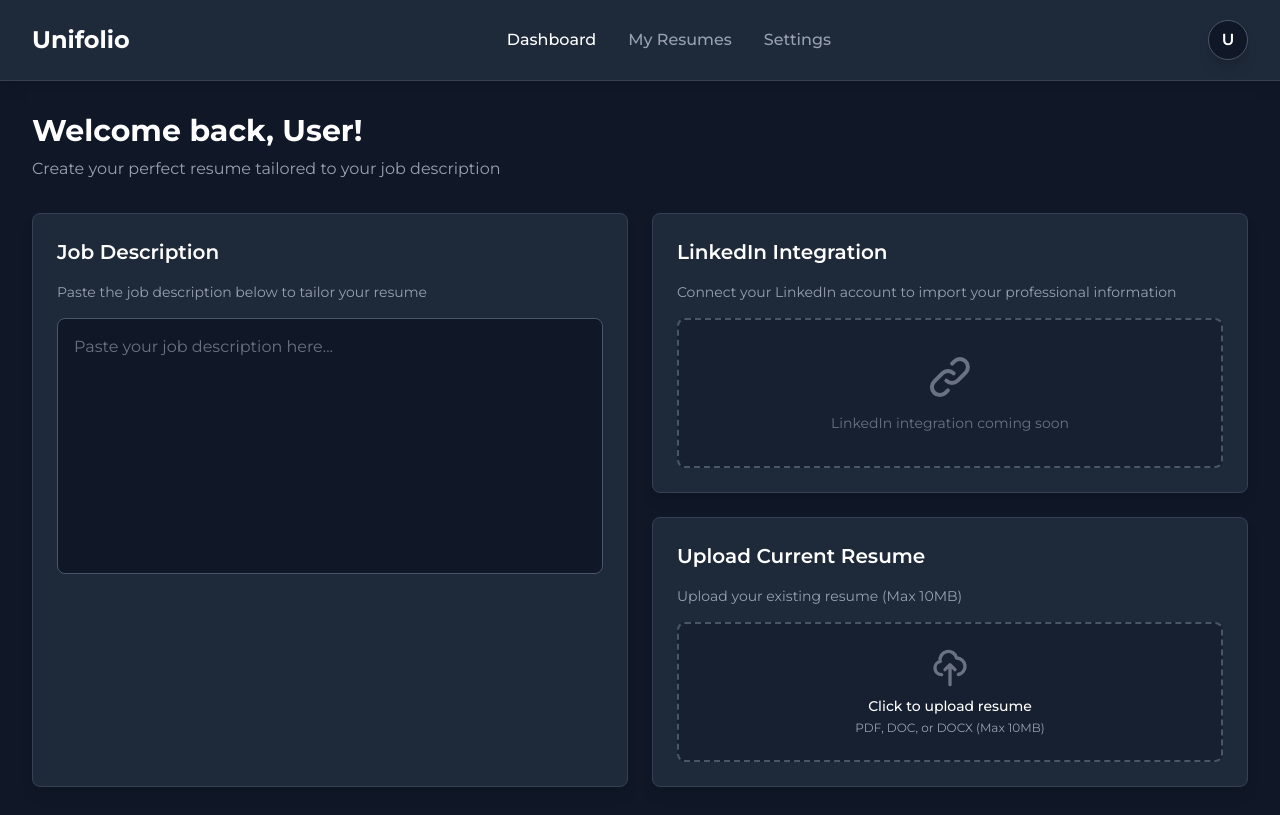
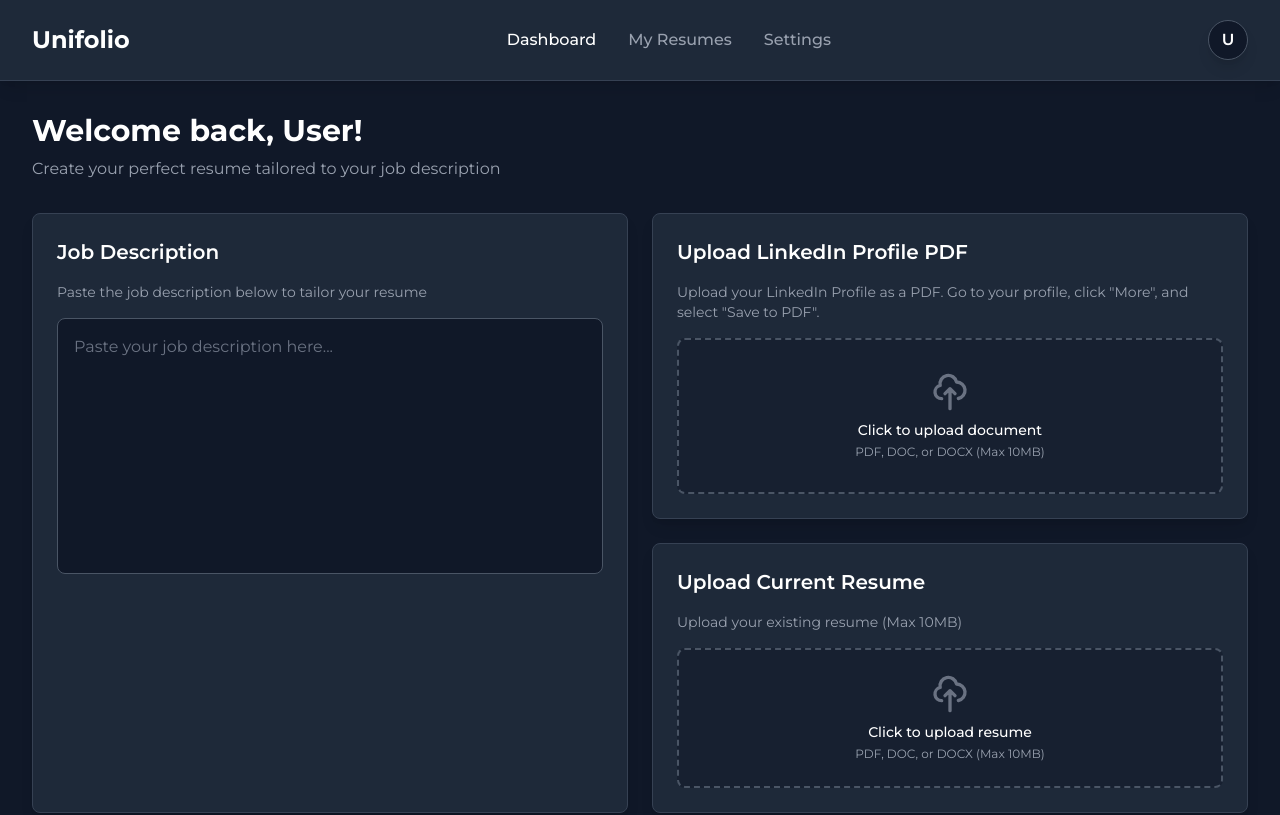
Before and after one commit to unifoliocs181/unifolio-core, a Next.js app: page /dashboard in a window 1280 px wide. Shown: the top 815 px of the page. Built offline with nearby package versions, Linux system fonts and the light colour scheme; no server answers; the database is empty; sample sign-in values are in the browser's storage.

Commit message:
Added linkedin pdf upload

```diff
--- a/src/app/dashboard/page.tsx
+++ b/src/app/dashboard/page.tsx
@@ -12,9 +12,11 @@ export default function Dashboard() {
   const [userData, setUserData] = useState<UserData | null>(null)
   const [loadingUserData, setLoadingUserData] = useState(true)
   const [jobDescription, setJobDescription] = useState('')
-  const [resumeFile, setResumeFile] = useState<File | null>(null)
+  const [currResume, setCurrResume] = useState<File | null>(null)
+  const [linkedInProfile, setLinkedInProfile] = useState<File | null>(null)
   const [showModal, setShowModal] = useState(false)
-  const fileInputRef = useRef<HTMLInputElement>(null)
+  const currResumeInputRef = useRef<HTMLInputElement>(null)
+  const linkedInProfileInputRef = useRef<HTMLInputElement>(null)
 
   useEffect(() => {
     if (!loading && !user) {
@@ -39,7 +41,7 @@ export default function Dashboard() {
     fetchUserData()
   }, [user])
 
-  const handleFileChange = (e: React.ChangeEvent<HTMLInputElement>) => {
+  const handleCurrResumeChange = (e: React.ChangeEvent<HTMLInputElement>) => {
     const file = e.target.files?.[0]
     if (file) {
       const maxSize = 10 * 1024 * 1024
@@ -47,7 +49,19 @@ export default function Dashboard() {
         alert('File size must be less than 10MB')
         return
       }
-      setResumeFile(file)
+      setCurrResume(file)
+    }
+  }
+
+  const handleLinkedInProfileChange = (e: React.ChangeEvent<HTMLInputElement>) => {
+    const file = e.target.files?.[0]
+    if (file) {
+      const maxSize = 10 * 1024 * 1024
+      if (file.size > maxSize) {
+        alert('File size must be less than 10MB')
+        return
+      }
+      setLinkedInProfile(file)
     }
   }
 
@@ -100,53 +114,23 @@ export default function Dashboard() {
           <div className="space-y-6">
             <div className="bg-gray-800 rounded-lg shadow-lg p-6 border border-gray-700">
               <h2 className="text-xl font-semibold text-white mb-4">
-                LinkedIn Integration
+                Upload LinkedIn Profile PDF
               </h2>
               <p className="text-sm text-gray-400 mb-4">
-                Connect your LinkedIn account to import your professional
-                information
-              </p>
-              <div className="border-2 border-dashed border-gray-600 rounded-lg p-8 flex items-center justify-center min-h-[150px] bg-gray-900/50">
-                <div className="text-center">
-                  <svg
-                    className="mx-auto h-12 w-12 text-gray-500 mb-3"
-                    fill="none"
-                    stroke="currentColor"
-                    viewBox="0 0 24 24"
-                  >
-                    <path
-                      strokeLinecap="round"
-                      strokeLinejoin="round"
-                      strokeWidth={2}
-                      d="M13.828 10.172a4 4 0 00-5.656 0l-4 4a4 4 0 105.656 5.656l1.102-1.101m-.758-4.899a4 4 0 005.656 0l4-4a4 4 0 00-5.656-5.656l-1.1 1.1"
-                    />
-                  </svg>
-                  <p className="text-sm text-gray-500">
-                    LinkedIn integration coming soon
-                  </p>
-                </div>
-              </div>
-            </div>
-
-            <div className="bg-gray-800 rounded-lg shadow-lg p-6 border border-gray-700">
-              <h2 className="text-xl font-semibold text-white mb-4">
-                Upload Current Resume
-              </h2>
-              <p className="text-sm text-gray-400 mb-4">
-                Upload your existing resume (Max 10MB)
+                Upload your LinkedIn Profile as a PDF. Go to your profile, click &quot;More&quot;, and select &quot;Save to PDF&quot;.
               </p>
               <input
                 type="file"
-                ref={fileInputRef}
-                onChange={handleFileChange}
+                ref={linkedInProfileInputRef}
+                onChange={handleLinkedInProfileChange}
                 accept=".pdf,.doc,.docx"
                 className="hidden"
               />
               <button
-                onClick={() => fileInputRef.current?.click()}
-                className="w-full border-2 border-dashed border-gray-600 rounded-lg p-6 hover:border-gray-500 transition-colors bg-gray-900/50 cursor-pointer"
+                onClick={() => linkedInProfileInputRef.current?.click()}
+                className="w-full border-2 border-dashed border-gray-600 rounded-lg p-8 hover:border-gray-500 transition-colors bg-gray-900/50 cursor-pointer min-h-[150px]"
               >
-                {resumeFile ? (
+                {linkedInProfile ? (
                   <div className="flex items-center justify-center space-x-2">
                     <svg
                       className="h-6 w-6 text-green-500"
@@ -163,10 +147,78 @@ export default function Dashboard() {
                     </svg>
                     <div className="text-left">
                       <p className="text-sm font-medium text-white">
-                        {resumeFile.name}
+                        {linkedInProfile.name}
                       </p>
                       <p className="text-xs text-gray-400">
-                        {(resumeFile.size / 1024 / 1024).toFixed(2)} MB
+                        {(linkedInProfile.size / 1024 / 1024).toFixed(2)} MB
+                      </p>
+                    </div>
+                  </div>
+                ) : (
+                  <div className="flex flex-col items-center">
+                    <svg
+                      className="h-10 w-10 text-gray-500 mb-2"
+                      fill="none"
+                      stroke="currentColor"
+                      viewBox="0 0 24 24"
+                    >
+                      <path
+                        strokeLinecap="round"
+                        strokeLinejoin="round"
+                        strokeWidth={2}
+                        d="M7 16a4 4 0 01-.88-7.903A5 5 0 1115.9 6L16 6a5 5 0 011 9.9M15 13l-3-3m0 0l-3 3m3-3v12"
+                      />
+                    </svg>
+                    <p className="text-sm font-medium text-white mb-1">
+                      Click to upload document
+                    </p>
+                    <p className="text-xs text-gray-400">
+                      PDF, DOC, or DOCX (Max 10MB)
+                    </p>
+                  </div>
+                )}
+              </button>
+            </div>
+
+            <div className="bg-gray-800 rounded-lg shadow-lg p-6 border border-gray-700">
+              <h2 className="text-xl font-semibold text-white mb-4">
+                Upload Current Resume
+              </h2>
+              <p className="text-sm text-gray-400 mb-4">
+                Upload your existing resume (Max 10MB)
+              </p>
+              <input
+                type="file"
+                ref={currResumeInputRef}
+                onChange={handleCurrResumeChange}
+                accept=".pdf,.doc,.docx"
+                className="hidden"
+              />
+              <button
+                onClick={() => currResumeInputRef.current?.click()}
+                className="w-full border-2 border-dashed border-gray-600 rounded-lg p-6 hover:border-gray-500 transition-colors bg-gray-900/50 cursor-pointer"
+              >
+                {currResume ? (
+                  <div className="flex items-center justify-center space-x-2">
+                    <svg
+                      className="h-6 w-6 text-green-500"
+                      fill="none"
+                      stroke="currentColor"
+                      viewBox="0 0 24 24"
+                    >
+                      <path
+                        strokeLinecap="round"
+                        strokeLinejoin="round"
+                        strokeWidth={2}
+                        d="M9 12l2 2 4-4m6 2a9 9 0 11-18 0 9 9 0 0118 0z"
+                      />
+                    </svg>
+                    <div className="text-left">
+                      <p className="text-sm font-medium text-white">
+                        {currResume.name}
+                      </p>
+                      <p className="text-xs text-gray-400">
+                        {(currResume.size / 1024 / 1024).toFixed(2)} MB
                       </p>
                     </div>
                   </div>
```
